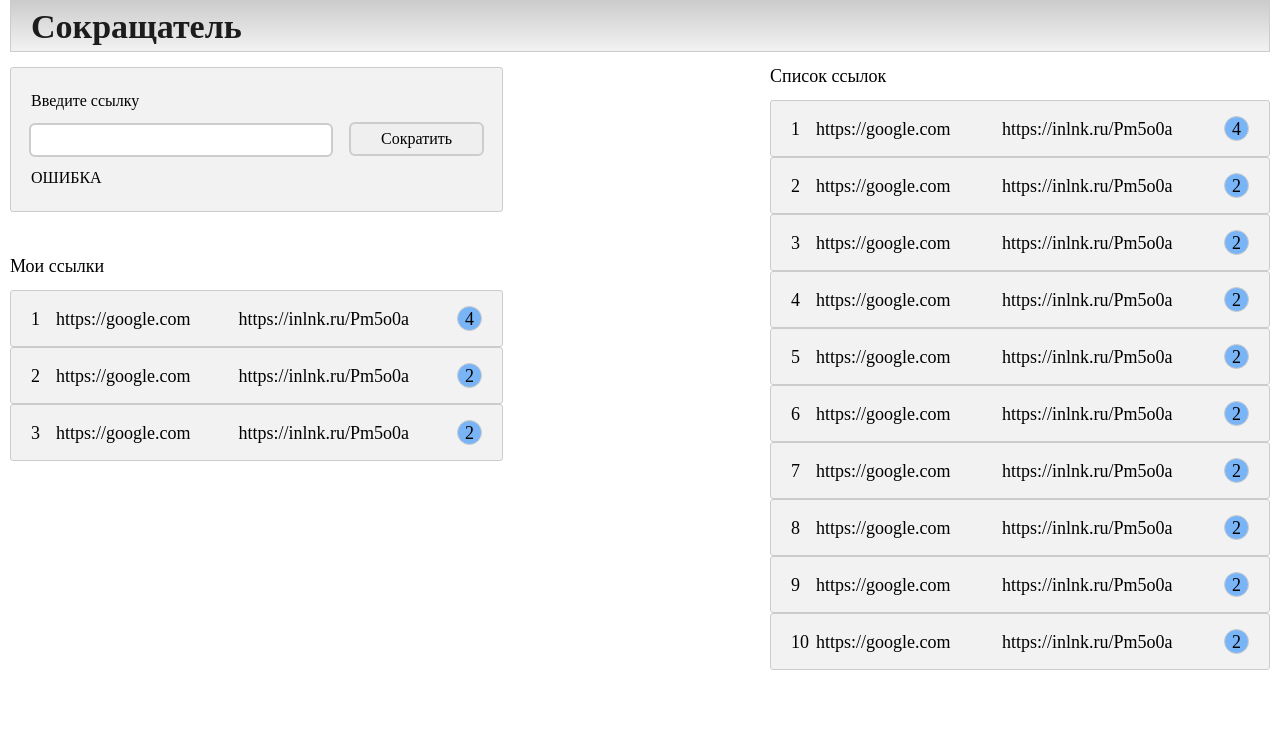
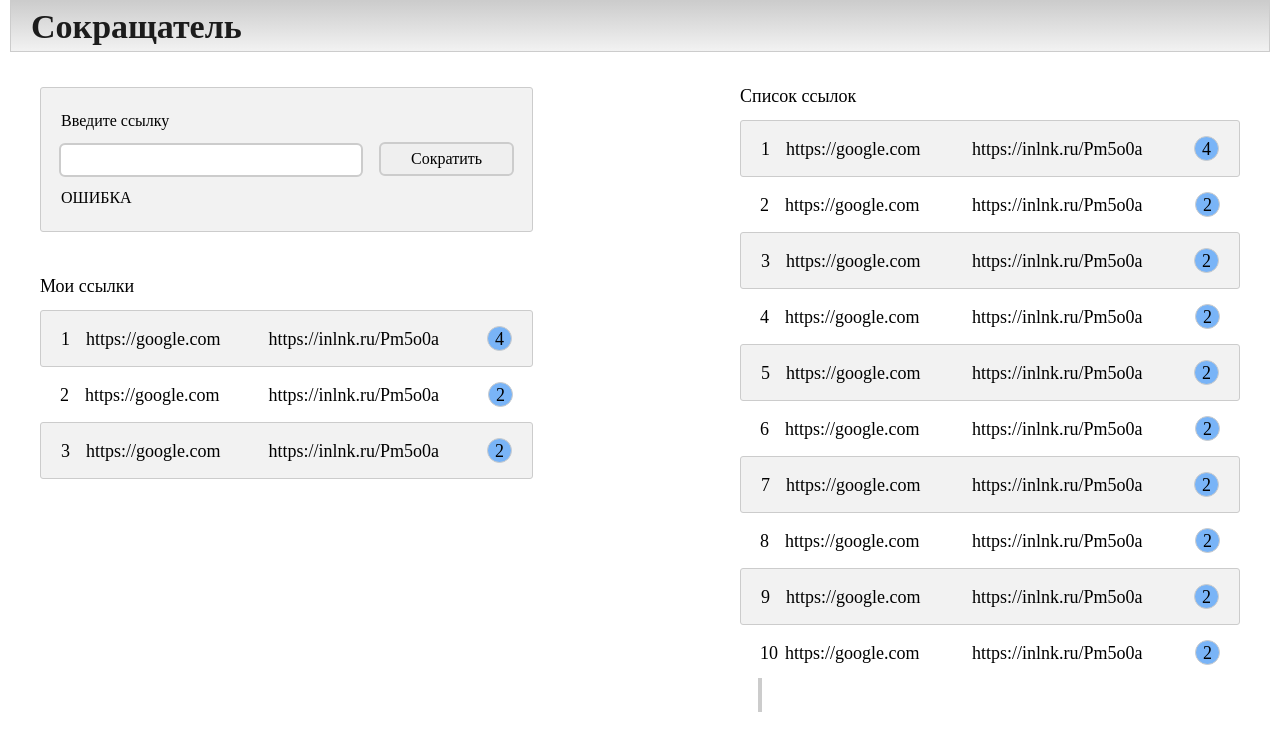
Before and after one commit to konish3/short_link_project, a React (Create React App) app in the folder short-link/: page / in a window 1280 px wide. Shown: the top 750 px of the page. Built offline with nearby package versions, Linux system fonts and the light colour scheme.

Commit message:
Add classnames library and use module css, start pagination

```diff
--- a/short-link/package.json
+++ b/short-link/package.json
@@ -7,6 +7,7 @@
     "@testing-library/jest-dom": "^5.17.0",
     "@testing-library/react": "^13.4.0",
     "@testing-library/user-event": "^13.5.0",
+    "classnames": "^2.3.2",
     "react": "^18.2.0",
     "react-dom": "^18.2.0",
     "react-redux": "^8.1.2",
--- a/short-link/src/components/Wrapper.jsx
+++ b/short-link/src/components/Wrapper.jsx
@@ -3,6 +3,7 @@ import './wrapper.css'
 import InputLink from './input-link/inputLinkComponent';
 import MyLinks from './myLink/myLinksComponent';
 import AllLink from './allLink/allLinksComponent';
+import PageNumber from './pagination/pagination';
 
 function Wrapper(props) {
 	return <>
--- a/short-link/src/components/allLink/allLinksComponent.jsx
+++ b/short-link/src/components/allLink/allLinksComponent.jsx
@@ -2,6 +2,7 @@ import React from 'react';
 import './allLinksComponent.css'
 import { useSelector } from 'react-redux';
 import ItemLink from '../itemLink/itemLinkComponent';
+import PageNumber from '../pagination/pagination';
 
 function AllLink(props) {
 	const allLinks = useSelector(state => state.allLinks)
@@ -17,6 +18,7 @@ function AllLink(props) {
 				{itemLink}
 			</div>
 		</section>
+		<PageNumber></PageNumber>
 	</>
 }
 
--- a/short-link/src/components/itemLink/itemLinkComponent.jsx
+++ b/short-link/src/components/itemLink/itemLinkComponent.jsx
@@ -1,16 +1,23 @@
 import React from 'react';
-import './itemLinkComponent.css'
+import styles from './itemLinkComponent.module.scss';
+import cn from 'classnames';
+import cnBind from 'classnames/bind';
+
+const cx = cnBind.bind(styles)
 
 function ItemLink(props) {
+
+	const item = cx({item: props.index % 2 === 1})
+
 	return <>
-		<div className="item">
-			<div className="item__content">
-				<div className="item__number">{props.index}</div>
-				<div className="item__links">
-					<div className='item__url'>{props.url}</div>
-					<div className='item__short-url'>{props.shortUrl}</div>
+		<div className={cn('even', item)}>
+			<div className={styles.content}>
+				<div className={styles.number}>{props.index}</div>
+				<div className={styles.links}>
+					<div className={styles.url}>{props.url}</div>
+					<div className={styles.short_url}>{props.shortUrl}</div>
 				</div>
-				<div className="item__clicks"><span className='item__ckicks_text'>{props.clicks}</span></div>
+				<div className={styles.clicks}><span className={styles.ckicks_text}>{props.clicks}</span></div>
 			</div>
 		</div>
 	</>
--- a/short-link/src/components/itemLink/itemLinkComponent.css
+++ b/short-link/src/components/itemLink/itemLinkComponent.module.scss
@@ -4,27 +4,30 @@
 	border: 1px solid #ccc;
 	border-radius: 3px;
 }
-.item__content{
+.even {
+	max-width: 500px;
+}
+.content{
 	font-size: 18px;
 	display: flex;
 	margin: 15px 20px;
 	align-items: center;
 }
-.item__number{
+.number{
 	flex: 0 0 25px;
 }
-.item__links{
+.links{
 	display: flex;
 	flex: 1 1 10px;
 	/* justify-content: space-around; */
 }
-.item__url{
+.url{
 	flex: 1 1 auto;
 }
-.item__short-url{
+.short_url{
 	flex: 1 1 auto;
 }
-.item__clicks{
+.clicks{
 	background-color: #79b4f7;
 	border: 1px solid #ccc;
 	width: 25px;
@@ -35,6 +38,6 @@
 	justify-content: center;
 	flex: 0 0 25px;
 }
-.item__ckicks_text {
+.ckicks_text {
 
 }
--- /dev/null
+++ b/short-link/src/components/pagination/pagination.jsx
@@ -0,0 +1,14 @@
+import React from 'react';
+import styles from './pagination.module.scss'
+
+function PageNumber (props) {
+	return <>
+		<article className={styles.pagination}>
+			<div className={styles.content}>
+				<button className={styles.button}></button>
+			</div>
+		</article>
+	</>
+}
+
+export default PageNumber;
--- a/short-link/src/components/wrapper.css
+++ b/short-link/src/components/wrapper.css
@@ -10,7 +10,7 @@ header {
 	margin: 0 auto;
 	background: linear-gradient(#ccc, #f2f2f2);
 	border: 1px solid #ccc;
-	margin-bottom: 15px;
+	margin-bottom: 35px;
 }
 h2 {
 	font-size: 34px;
@@ -18,7 +18,7 @@ h2 {
 	color: #1c1c1c;
 }
 .main {
-	max-width: 1260px;
+	max-width: 1200px;
 	margin: 0 auto;
 	display: flex;
 	justify-content: space-between;
```
Also changed, not shown: short-link/src/components/pagination/pagination.module.scss (added), 1 other file (tests, documents, lock files or other folders).
